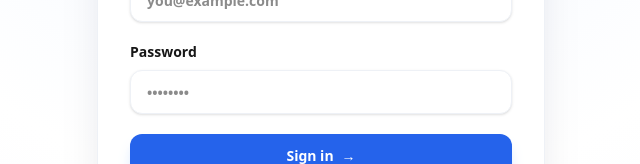
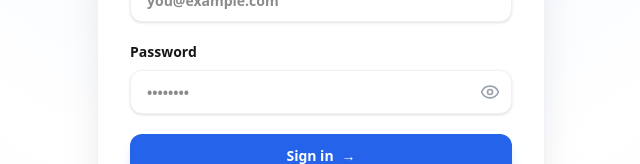
Before and after one commit to samipabMagar/ai-newsletter-generator, a Next.js app: page /signin in a window 1280 px wide. Shown: the part 360-524 px from the top of the page, without its empty margins (319-959 px from the left). Built offline with nearby package versions, Linux system fonts and the light colour scheme; no server answers.

Commit message:
Add show and hide password functionality in signin page

```diff
--- a/app/signin/page.tsx
+++ b/app/signin/page.tsx
@@ -3,6 +3,7 @@ import { useState } from "react";
 import { useForm } from "react-hook-form";
 import { createClient } from "@/lib/client";
 import { useRouter } from "next/navigation";
+import { Eye, EyeOff } from "lucide-react";
 
 type FormData = {
   email: string;
@@ -11,6 +12,7 @@ type FormData = {
 
 const SignInPage = () => {
   const [isSignUp, setIsSignUp] = useState(false);
+  const [showPassword, setShowPassword] = useState(false);
   const [message, setMessage] = useState("");
   const {
     register,
@@ -95,14 +97,24 @@ const SignInPage = () => {
             htmlFor="password"
           >
             Password
+            <div className="relative">
               <input
-              type="password"
+                type={showPassword ? "text" : "password"}
                 required
                 {...register("password", { required: "Password is required!" })}
                 id="password"
                 placeholder="••••••••"
-              className="h-11 rounded-xl border border-surface-strong bg-white px-4 text-sm text-foreground shadow-sm outline-none transition focus:border-primary focus:ring-4 focus:ring-ring/40"
+                className="h-11 w-full rounded-xl border border-surface-strong bg-white px-4 pr-11 text-sm text-foreground shadow-sm outline-none transition focus:border-primary focus:ring-4 focus:ring-ring/40"
               />
+              <button
+                type="button"
+                onClick={() => setShowPassword(!showPassword)}
+                className="absolute right-3 top-1/2 -translate-y-1/2 text-gray-400 hover:text-gray-600 focus:outline-none cursor-pointer"
+                aria-label={showPassword ? "Hide password" : "Show password"}
+              >
+                {showPassword ? <EyeOff className="h-5 w-5" /> : <Eye className="h-5 w-5" />}
+              </button>
+            </div>
           </label>
 
           <button
```
Lines whose indentation alone changed are shown as unchanged.
